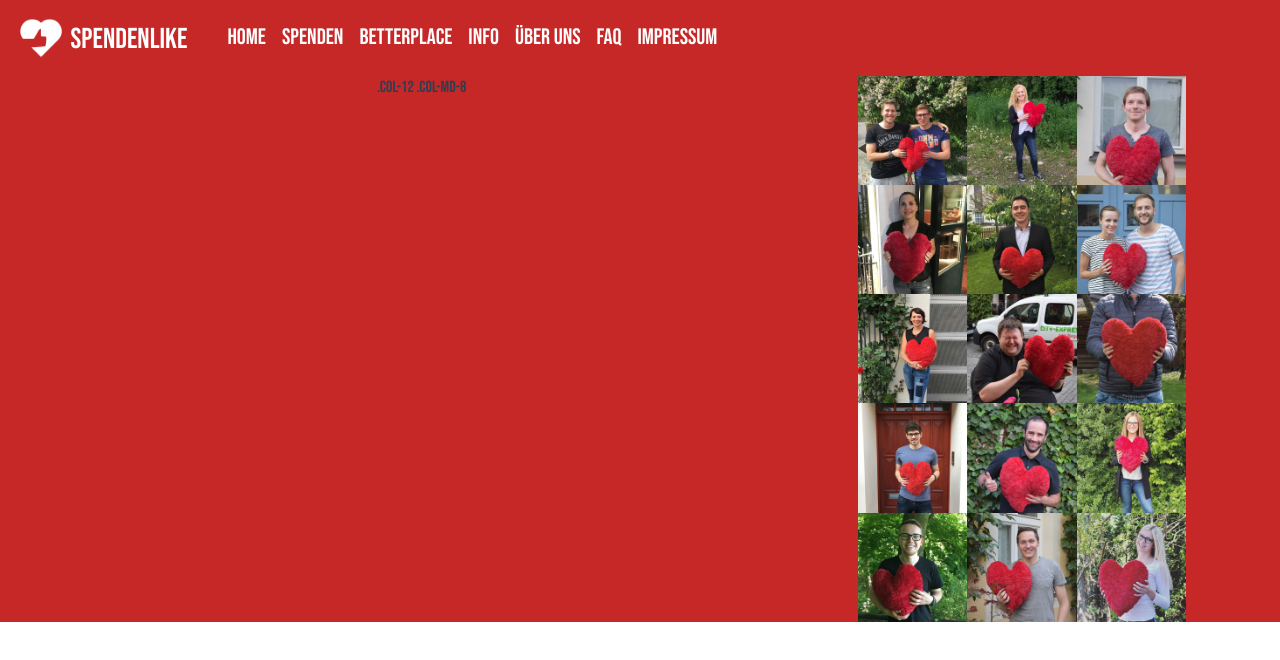
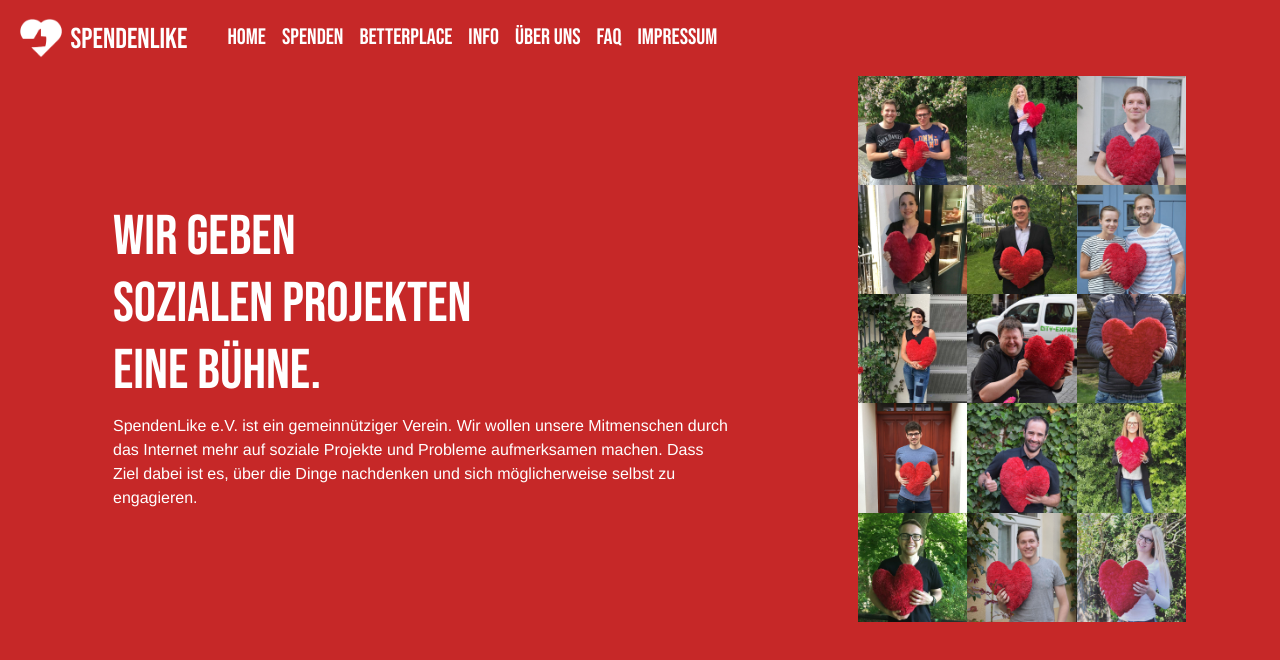
Before and after one commit to marc101101/spendenlike, a Vue app: page / in a window 1280 px wide. Shown: the top 660 px of the page. Built offline with nearby package versions, Linux system fonts and the light colour scheme.

Commit message:
fixed headline

```diff
--- a/src/components/home.vue
+++ b/src/components/home.vue
@@ -15,8 +15,17 @@
     </div>
     <div v-else id="desktopBackground">
       <div class="row">
-        <div class="col-12 col-md-8">.col-12 .col-md-8</div>
-        <div class="col-6 col-md-4">
+        <div class="col-12 col-lg-8" style="padding: 8rem">
+          <h1 class="desktop-font">
+            WIR GEBEN
+            <br />SOZIALEN PROJEKTEN
+            <br />EINE BÜHNE.
+          </h1>
+          <p
+            class="desktop-text"
+          >SpendenLike e.V. ist ein gemeinnütziger Verein. Wir wollen unsere Mitmenschen durch das Internet mehr auf soziale Projekte und Probleme aufmerksamen machen. Dass Ziel dabei ist es, über die Dinge nachdenken und sich möglicherweise selbst zu engagieren.</p>
+        </div>
+        <div class="col-6 col-lg-4">
           <div class="row">
             <div class="column">
               <img alt="member" src="../assets/members/img_1.jpg" />
@@ -81,6 +90,18 @@ h1 {
   font-family: "Bebas Neue";
 }
 
+.desktop-font {
+  color: white;
+  text-align: left;
+  font-size: 3.5rem;
+}
+
+.desktop-text {
+  color: white;
+  text-align: left;
+  font-family: "Helvetica";
+}
+
 /*
 ####### MOBILE VIEW
 */
@@ -124,7 +145,7 @@ h1 {
 
 #desktopBackground {
   background: #c62828;
-  height: 100%;
+  height: 93vh;
 }
 
 .row {
```
